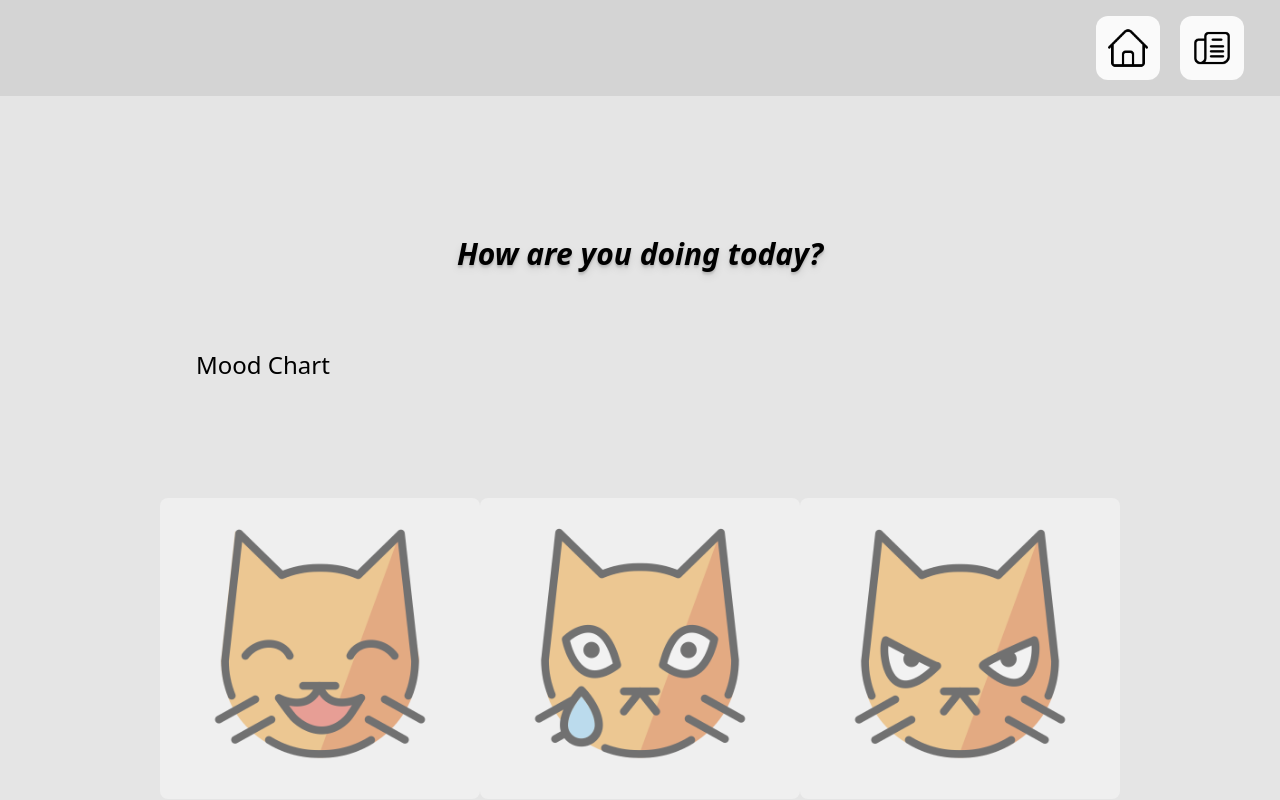
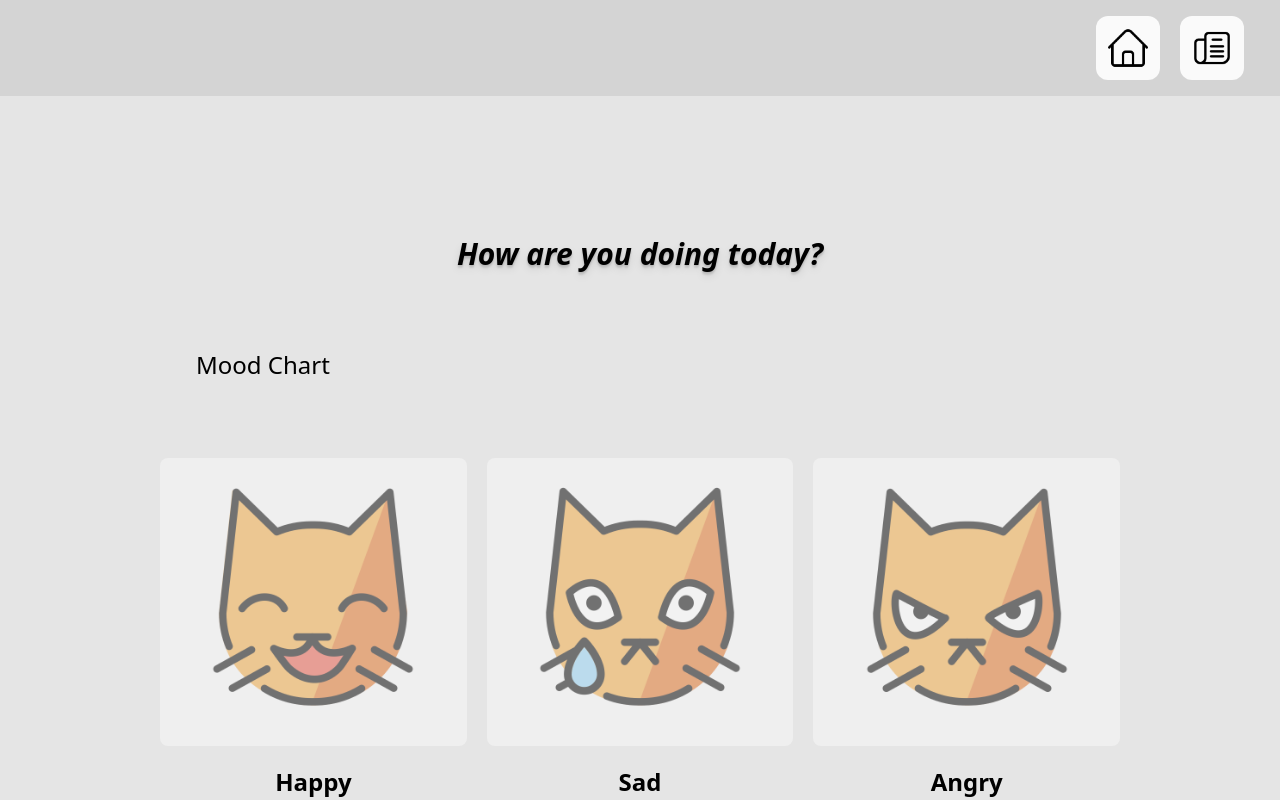
Before and after one commit to Gitrua07/mood-app, a React (Vite) app in the folder client/: page / in a window 1280 px wide. Shown: the top 800 px of the page. Built offline with nearby package versions, Linux system fonts and the light colour scheme; no server answers.

Commit message:
Fixed intensity value error and tweaked mood image ui

```diff
--- a/client/src/components/MoodInput.jsx
+++ b/client/src/components/MoodInput.jsx
@@ -16,7 +16,7 @@ export default function MoodInput({onSubmitted}) {
 
     const [entry, setEntry] = useState("")
     const [intensity, setIntensity] = useState(1)
-    const id = Date.now()
+    const id = Date.now() + Math.random()
 
     const submitData = async() => {
         const moodData = {
@@ -39,7 +39,7 @@ export default function MoodInput({onSubmitted}) {
 
                 if (data.ok){
                     setEntry("")
-                    setIntensity(0)
+                    setIntensity(1)
                     setSelectedMood(null)
                     onSubmitted()
                 }
@@ -57,8 +57,8 @@ export default function MoodInput({onSubmitted}) {
         <section>
                     <p className="text-shadow-lg pb-10 pt-35 py-10 font-semibold text-3xl text-center italic">How are you doing today?</p>
                     <h1 className="px-9 py-10">Mood Chart</h1>
-                    <article className="pt-20">
-                    <div className="flex">
+                    <article className="pt-10">
+                    <div className="flex gap-5">
                     <div className="flex flex-col items-center gap-5 flex-1 min-w-0">
                         <button
                         onClick={()=>setSelectedMood('Happy')}
```
